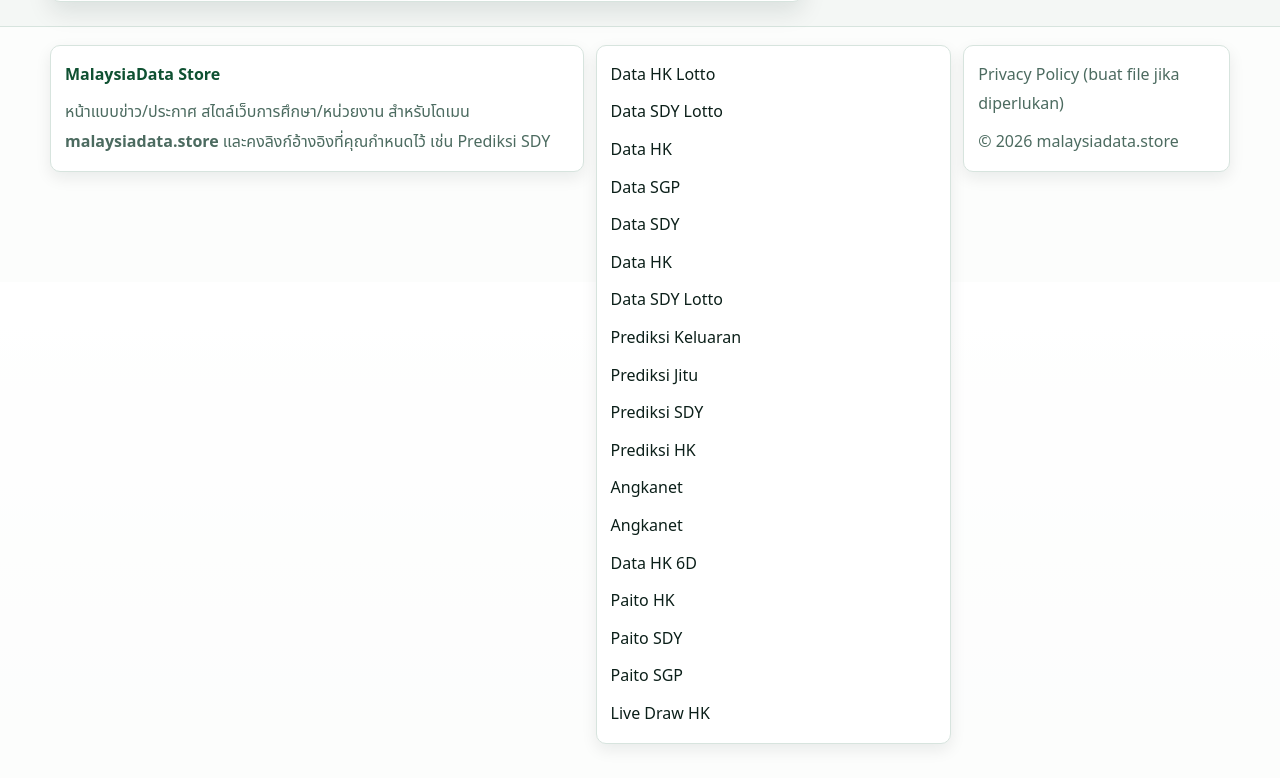
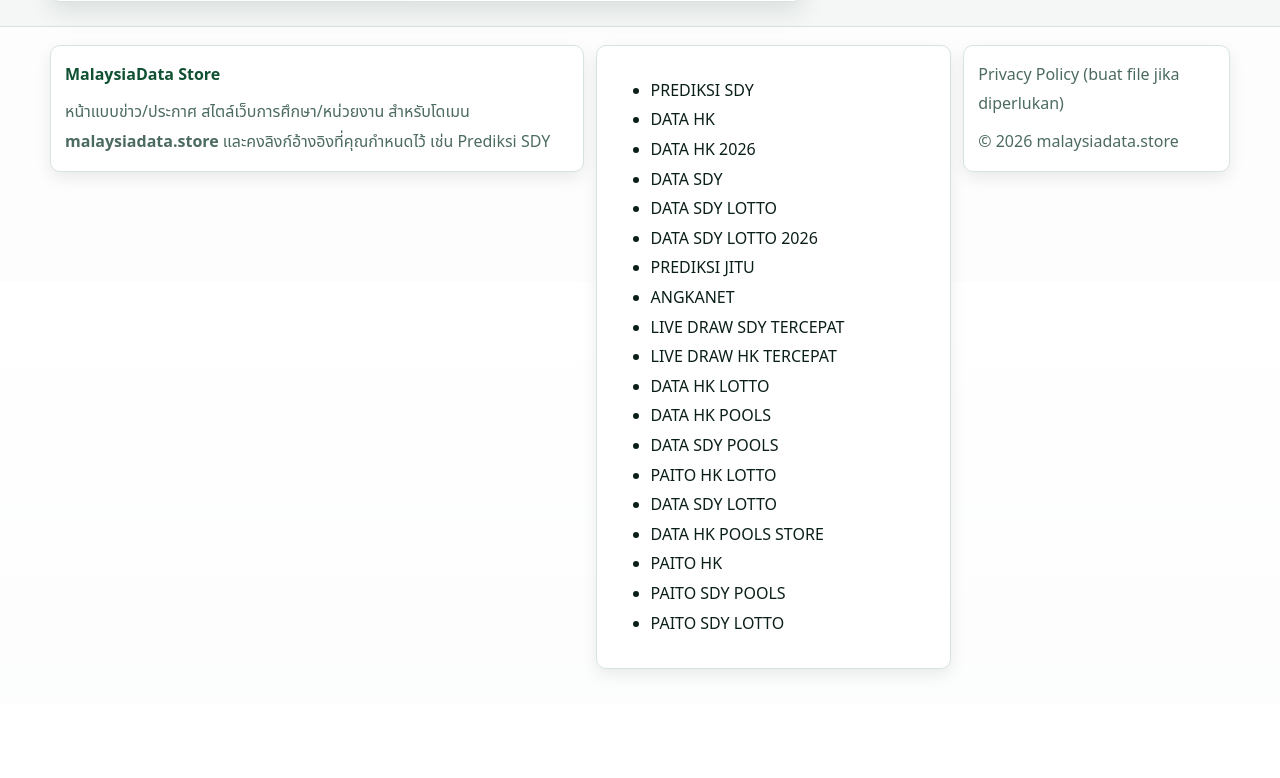
Before and after one commit to sobatmapan/jrx, a plain HTML site: page index.html in a window 1280 px wide. Shown: the part 3718-4496 px from the top of the page. After the commit the page ends 4421 px from the top, so only its background shows below. Drawn offline with Linux system fonts and the light colour scheme.

Commit message:
Update index.html

```diff
--- a/index.html
+++ b/index.html
@@ -618,24 +618,47 @@
       <div class="box" aria-label="Footer external links">
         <!-- อย่าลบ/อย่าเปลี่ยนลิงก์ -->
         <div style="display:flex;flex-direction:column;gap:8px">
-       <a href="https://pafijenangan.org/" target="_blank" rel="noopener">Data HK Lotto</a>
-          <a href="https://www.pafilenangguar.org/" target="_blank" rel="noopener">Data SDY Lotto</a>
-          <a href="https://www.pafigebog.org/" target="_blank" rel="noopener">Data HK</a>
-          <a href="https://pafiseulimeum.org/" target="_blank" rel="noopener">Data SGP</a>
-          <a href="https://pafiringinarum.org/" target="_blank" rel="noopener">Data SDY</a>
-          <a href="https://pafikedungwuni.org/" target="_blank" rel="noopener">Data HK</a>
-          <a href="http://178.128.26.254/" target="_blank" rel="noopener">Data SDY Lotto</a>
-          <a href="https://pafibrangsong.org/" target="_blank" rel="noopener">Prediksi Keluaran</a>
-          <a href="https://pafimrebet.org/" target="_blank" rel="noopener">Prediksi Jitu</a>
-          <a href="https://pafinawangan.org/" target="_blank" rel="noopener">Prediksi SDY</a>
-          <a href="https://pafikapuastengah.org/" target="_blank" rel="noopener">Prediksi HK</a>
-          <a href="http://178.128.24.177/" target="_blank" rel="noopener">Angkanet</a>
-          <a href="https://pafikaliangkrik.org/" target="_blank" rel="noopener">Angkanet</a>
-          <a href="http://178.128.122.174/" target="_blank" rel="noopener">Data HK 6D</a>
-          <a href="https://paitowarnahk.cloud/" target="_blank" rel="noopener">Paito HK</a>
-          <a href="https://paitowarnasdy.site/" target="_blank" rel="noopener">Paito SDY</a>
-          <a href="https://paitowarnasgp.ink/" target="_blank" rel="noopener">Paito SGP</a>
-          <a href="https://pafigemuh.org/" target="_blank" rel="noopener">Live Draw HK</a>
+       <ul class="verticalt-menu">
+
+<li><a href="https://prediksisdy.space" target="_blank" rel="noopener noreferrer">PREDIKSI SDY</a></li>
+
+<li><a href="https://data-hk.store" target="_blank" rel="noopener noreferrer">DATA HK</a></li>
+
+<li><a href="https://data-hk.site" target="_blank" rel="noopener noreferrer">DATA HK 2026</a></li>
+
+<li><a href="https://data-sdy.site" target="_blank" rel="noopener noreferrer">DATA SDY</a></li>
+
+<li><a href="https://datasdylotto.us" target="_blank" rel="noopener noreferrer">DATA SDY LOTTO</a></li>
+
+<li><a href="https://datasdylotto.biz" target="_blank" rel="noopener noreferrer">DATA SDY LOTTO 2026</a></li>
+
+<li><a href="https://prediksi-jitu.store" target="_blank" rel="noopener noreferrer">PREDIKSI JITU</a></li>
+
+<li><a href="http://178.128.24.177/" target="_blank" rel="noopener noreferrer">ANGKANET</a></li>
+
+<li><a href="https://www.livedrawsdytercepat.art" target="_blank" rel="noopener noreferrer">LIVE DRAW SDY TERCEPAT</a></li>
+
+<li><a href="https://www.livedrawhktercepat.art" target="_blank" rel="noopener noreferrer">LIVE DRAW HK TERCEPAT</a></li>
+
+<li><a href="https://www.datahklotto.site" target="_blank" rel="noopener noreferrer">DATA HK LOTTO</a></li>
+
+<li><a href="https://www.datahkpools.site" target="_blank" rel="noopener noreferrer">DATA HK POOLS</a></li>
+
+<li><a href="https://www.datasdypools.site" target="_blank" rel="noopener noreferrer">DATA SDY POOLS</a></li>
+
+<li><a href="https://www.paitohklotto.art" target="_blank" rel="noopener noreferrer">PAITO HK LOTTO</a></li>
+
+<li><a href="https://www.datasdylotto.space" target="_blank" rel="noopener noreferrer">DATA SDY LOTTO</a></li>
+
+<li><a href="https://www.datahkpools.store" target="_blank" rel="noopener noreferrer">DATA HK POOLS STORE</a></li>
+
+<li><a href="https://www.paitohk.space" target="_blank" rel="noopener noreferrer">PAITO HK</a></li>
+
+<li><a href="https://www.paitosdypools.site" target="_blank" rel="noopener noreferrer">PAITO SDY POOLS</a></li>
+
+<li><a href="https://www.paitosdylotto.store" target="_blank" rel="noopener noreferrer">PAITO SDY LOTTO</a></li>
+
+</ul>
         </div>
       </div>
 
```
